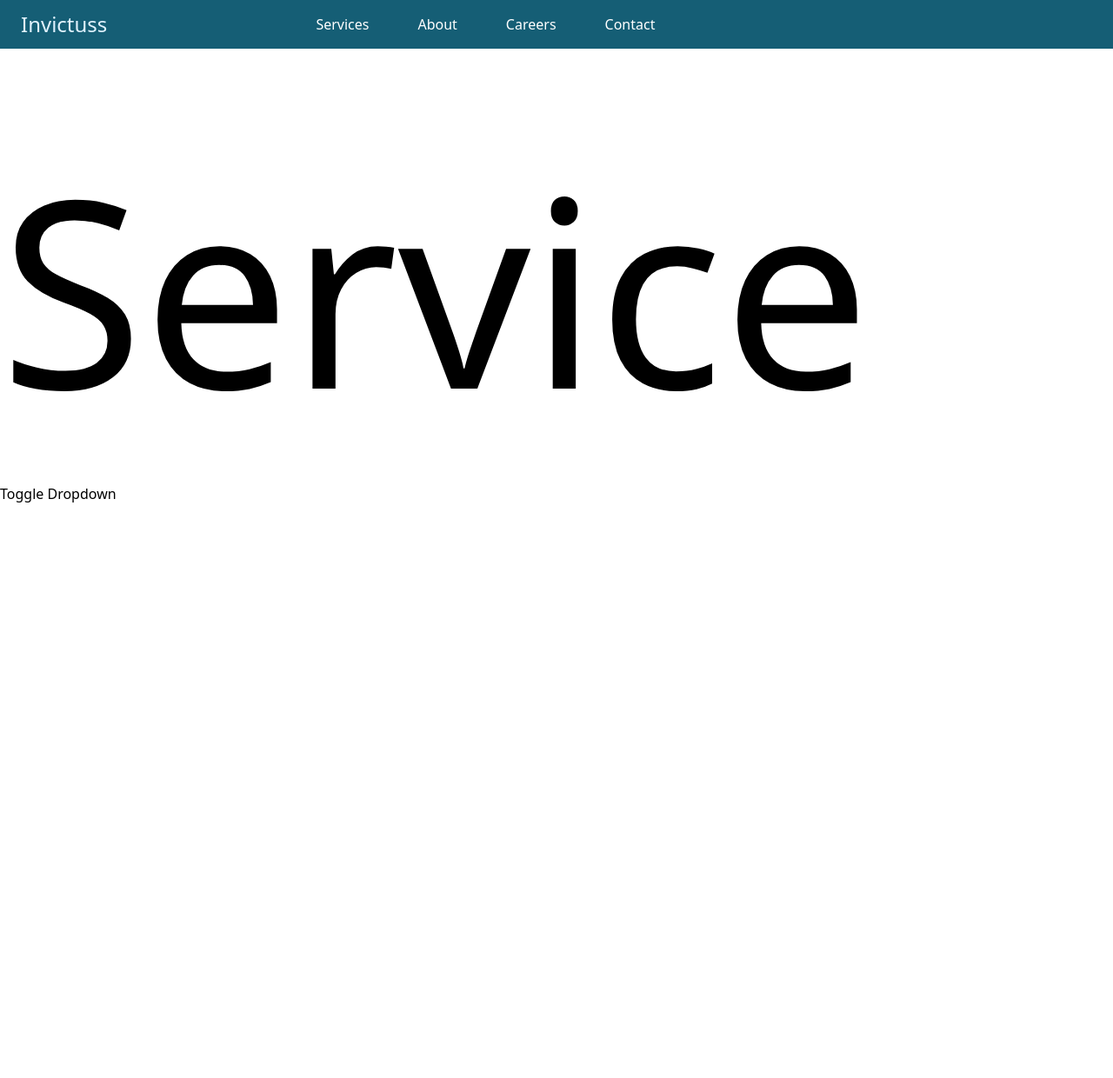
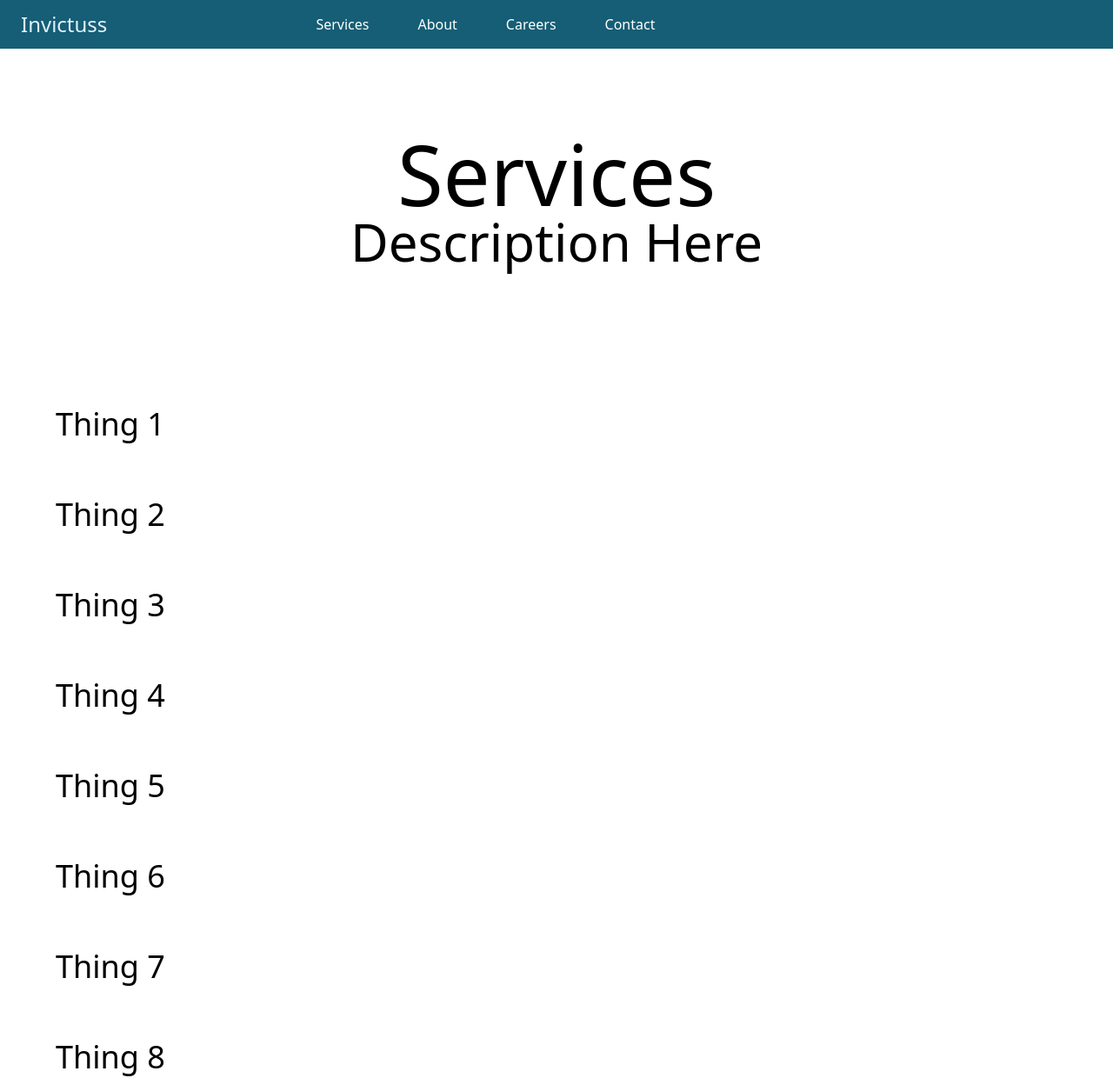
Before and after one commit to arana489/Invictuss, a React (Vite) app: page /service in a window 1280 px wide. Shown: the whole page at 87% size. Before the commit the page ends 800 px from the top, so only its background shows below. Built offline with nearby package versions, Linux system fonts and the light colour scheme; the HTML template or start-up script is replaced by a standard one.

Commit message:
feature/002-jacob-services-dropdown-test

```diff
--- a/src/App.css
+++ b/src/App.css
@@ -1 +1,4 @@
 /* Native styling not necessary */
+.hidden {
+    display: none;
+}
--- a/src/components/Service.jsx
+++ b/src/components/Service.jsx
@@ -1,13 +1,64 @@
 import React from "react";
+//import "./src/App.css";
 
 export default function Service(props){
     return(
         <div>
-            <h1>Service</h1>
-            <button id="toggleButton">Toggle Dropdown</button>
-                <div id="textSection" class="hidden">
-                    <h2>testing</h2>
-                </div>
+            <div className="text-8xl text-center">
+                <br></br>
+                <h2>Services</h2>
+                <p className="text-6xl">Description Here</p>
+                <br></br>
+            </div>
+            <div className="text-4xl pl-10 pt-10 text-center sm:text-left sm:pl-16 sm:pt-16">
+                <button id="toggleButton">Thing 1</button>
+                    <div id="textSection" class="hidden">
+                        <h2>testing</h2>
+                    </div>
+            </div>
+            <div className="text-4xl pl-10 pt-10 text-center sm:text-left sm:pl-16 sm:pt-16">
+                <button id="toggleButton">Thing 2</button>
+                    <div id="textSection" class="hidden">
+                        <h2>testing</h2>
+                    </div>
+            </div>
+            <div className="text-4xl pl-10 pt-10 text-center sm:text-left sm:pl-16 sm:pt-16">
+                <button id="toggleButton">Thing 3</button>
+                    <div id="textSection" class="hidden">
+                        <h2>testing</h2>
+                    </div>
+            </div>
+            <div className="text-4xl pl-10 pt-10 text-center sm:text-left sm:pl-16 sm:pt-16">
+                <button id="toggleButton">Thing 4</button>
+                    <div id="textSection" class="hidden">
+                        <h2>testing</h2>
+                    </div>
+            </div>
+            <div className="text-4xl pl-10 pt-10 text-center sm:text-left sm:pl-16 sm:pt-16">
+                <button id="toggleButton">Thing 5</button>
+                    <div id="textSection" class="hidden">
+                        <h2>testing</h2>
+                    </div>
+            </div>
+            <div className="text-4xl pl-10 pt-10 text-center sm:text-left sm:pl-16 sm:pt-16">
+                <button id="toggleButton">Thing 6</button>
+                    <div id="textSection" class="hidden">
+                        <h2>testing</h2>
+                    </div>
+            </div>
+            <div className="text-4xl pl-10 pt-10 text-center sm:text-left sm:pl-16 sm:pt-16">
+                <button id="toggleButton">Thing 7</button>
+                    <div id="textSection" class="hidden">
+                        <h2>testing</h2>
+                    </div>
+            </div>
+            <div className="text-4xl pl-10 pt-10 text-center sm:text-left sm:pl-16 sm:pt-16">
+                <button id="toggleButton">Thing 8</button>
+                    <div id="textSection" class="hidden">
+                        <h2>testing</h2>
+                    </div>
+            </div>
+
             <script src="ServiceDropdown.jsx"></script>
         </div>
 
```
